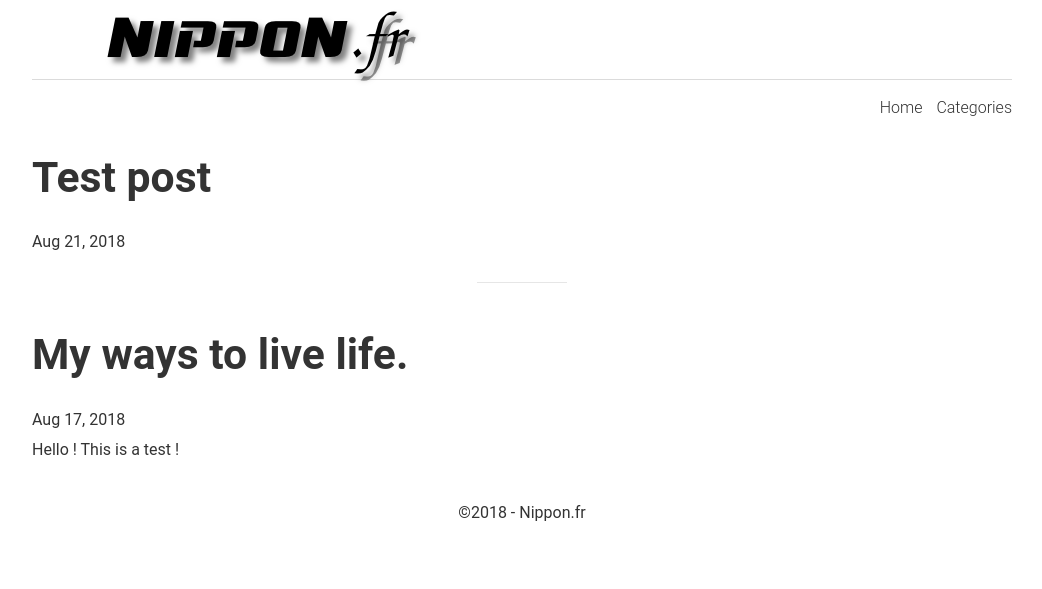
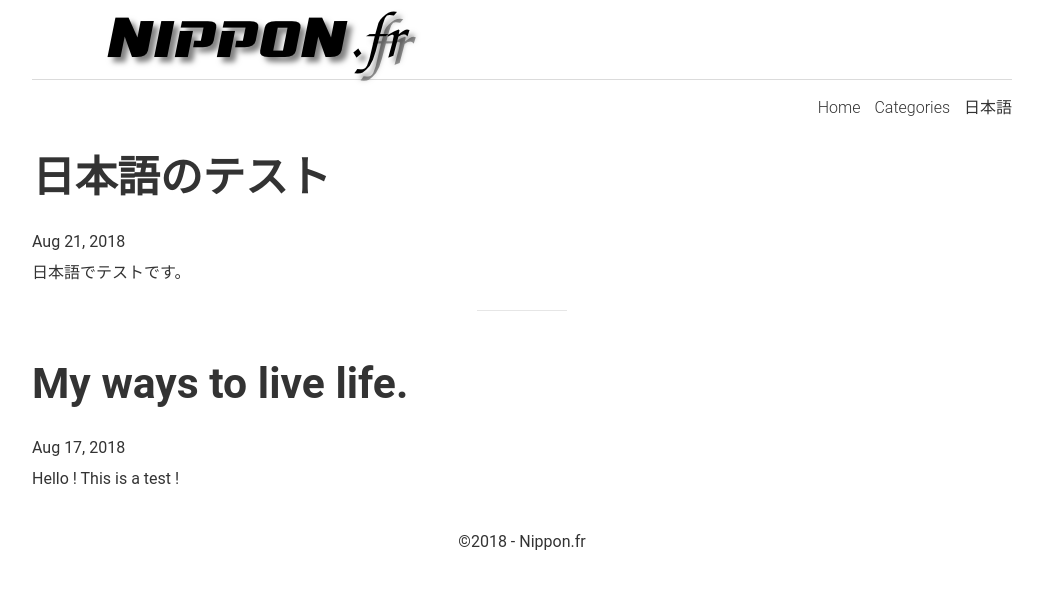
Before and after one commit to phocean/nippon.fr, a Jekyll site: the page built from 00_index.md, in a window 1280 px wide. Shown: the top 589 px of the page, without its empty margins (118-1160 px from the left). Built offline with Jekyll 4.4.1, drawn with Linux system fonts in a browser that asks for light colours.

Commit message:
日本語のテスト

```diff
--- a/_posts/2018-08-21-test.md
+++ b/_posts/2018-08-21-test.md
@@ -1,5 +1,7 @@
 ---
 layout: post
-title: Test post
-categories: Travel
+title: 日本語のテスト
+categories: 日本語
 ---
+
+日本語でテストです。
--- /dev/null
+++ b/日本語.html
@@ -0,0 +1,11 @@
+---
+weigth: 200
+entry: 日本語
+layout: page
+permalink: /日本語/
+title: 日本語
+---
+
+{% for post in site.categories.日本語 %}
+    <li>{{ post.title }}</li>
+{% endfor %}
```
